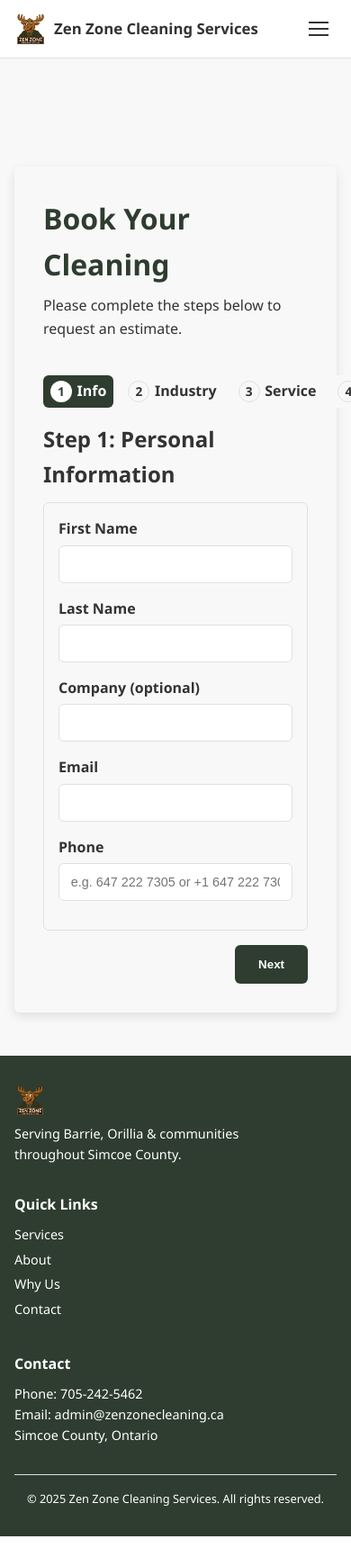
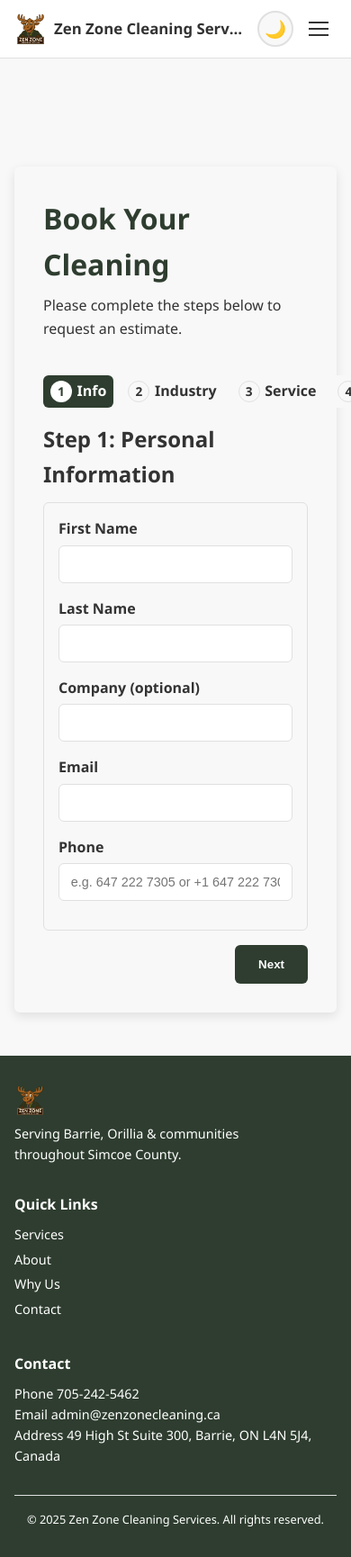
Before and after one commit to marinusdebeer/zen-zone-cleaning-website, a React (Create React App) app: page /book in a window 390 px wide. Shown: the top 1730 px of the page at 90% size. Before the commit the page ends 1707 px from the top, so only its background shows below. Built offline with nearby package versions, Linux system fonts and the light colour scheme.

Commit message:
header and footer updates

```diff
--- a/src/components/BookingPage.js
+++ b/src/components/BookingPage.js
@@ -744,6 +744,7 @@ const BookingPage = () => {
                       name="address"
                       type="text"
                       required
+                      placeholder="49 High St Suite 300, Barrie, ON L4N 5J4, Canada"
                       value={formData.address}
                       onChange={handleInputChange}
                     />
--- a/src/components/Footer.js
+++ b/src/components/Footer.js
@@ -42,14 +42,19 @@ const Footer = () => {
         <div className="footer__contact">
           <h4>Contact</h4>
           <p>
-            Phone:{' '}
+            Phone{' '}
             <a href="tel:+1-705-242-5462">705‑242‑5462</a>
           </p>
           <p>
-            Email:{' '}
+            Email{' '}
             <a href="mailto:admin@zenzonecleaning.ca">admin@zenzonecleaning.ca</a>
           </p>
-          <p>Simcoe County, Ontario</p>
+          <p>
+            Address{' '}
+            <a href="https://maps.google.com/?q=49+High+St+Suite+300,+Barrie,+ON+L4N+5J4,+Canada" target="_blank" rel="noreferrer">
+              49 High St Suite 300, Barrie, ON L4N 5J4, Canada
+            </a>
+          </p>
         </div>
       </div>
       <div className="footer__bottom">
--- a/src/components/Header.css
+++ b/src/components/Header.css
@@ -185,8 +185,24 @@
   z-index: 1000;
 }
 
+.header__actions { display: none; align-items: center; gap: 0.5rem; }
+
+.mobile-menu__cta { text-align: center; }
+
+/* Ensure CTA text readable inside drawer in light mode */
+.mobile-menu .btn {
+  background-color: var(--color-primary);
+  color: var(--color-on-primary);
+  border: 2px solid transparent;
+}
+
+.mobile-menu .btn:hover {
+  background-color: var(--color-primary-hover);
+  color: var(--color-on-primary);
+}
+
 /* Responsive design */
-@media (max-width: 768px) {
+@media (max-width: 1100px) {
   .header {
     position: static; /* not fixed on mobile */
     box-shadow: none;
@@ -214,7 +230,7 @@
 }
 
 /* Responsive: show hamburger and hide desktop nav on small screens */
-@media (max-width: 768px) {
+@media (max-width: 1100px) {
   .header {
     position: static;
     box-shadow: none;
@@ -222,7 +238,8 @@
   }
 
   .header__nav { display: none; }
-  .header__menu-toggle { display: inline-flex; margin-left: auto; flex: none; }
+  .header__actions { display: inline-flex; margin-left: auto; }
+  .header__menu-toggle { display: inline-flex; }
 
   .header__container {
     padding: 0.75rem 1rem;
--- a/src/components/Header.js
+++ b/src/components/Header.js
@@ -6,8 +6,8 @@ import './Header.css';
 /**
  * Header component renders the top navigation bar for the site.
  * Desktop shows inline navigation. On mobile, a hamburger opens a
- * slide‑out menu that contains all nav links, the theme toggle and
- * the primary CTA button.
+ * slide‑out menu that contains nav links and the primary CTA button.
+ * The theme toggle is shown inline next to the hamburger on mobile.
  */
 const Header = () => {
   const navigate = useNavigate();
@@ -52,7 +52,9 @@ const Header = () => {
           <Link to="/book" className="header__book">Request Estimate</Link>
         </nav>
 
-        {/* Mobile hamburger toggle */}
+        {/* Mobile actions: theme toggle + hamburger */}
+        <div className="header__actions">
+          <ThemeToggle size="medium" />
           <button
             className="header__menu-toggle"
             aria-label={isMenuOpen ? 'Close menu' : 'Open menu'}
@@ -62,6 +64,7 @@ const Header = () => {
           >
             <span className="menu-icon" />
           </button>
+        </div>
       </div>
 
       {/* Mobile slide-out menu */}
@@ -77,7 +80,6 @@ const Header = () => {
           <a href="/zen-zone-cleaning-website/#about" onClick={closeMenu}>About</a>
           <a href="/zen-zone-cleaning-website/#why-us" onClick={closeMenu}>Why Us</a>
           <a href="/zen-zone-cleaning-website/#contact" onClick={closeMenu}>Contact</a>
-          <ThemeToggle size="medium" />
           <Link to="/book" className="btn mobile-menu__cta" onClick={closeMenu}>Request Estimate</Link>
         </div>
       </div>
```
Lines whose indentation alone changed are shown as unchanged.
